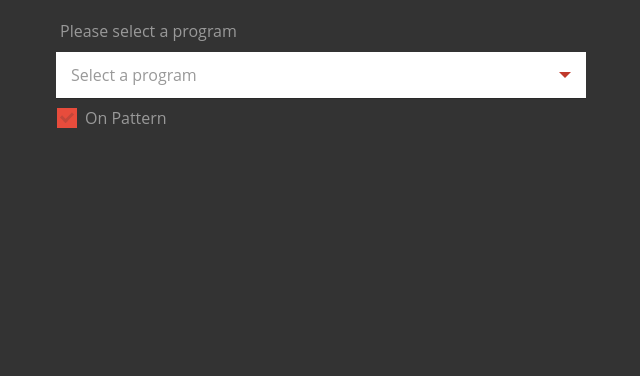
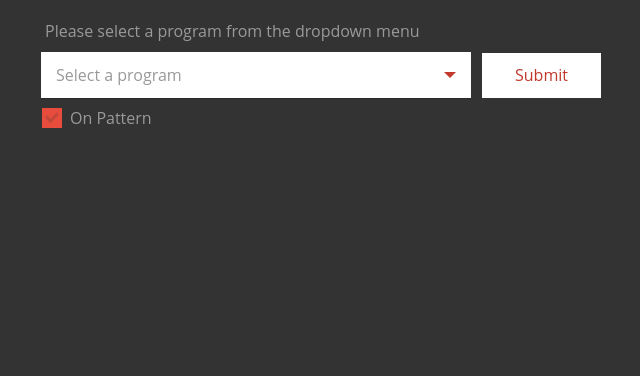
Before and after one commit to duqcyxwd/CourseBuilder, a PHP site: page / in a window 1280 px wide. Shown: the part 44-420 px from the top of the page, without its empty margins (319-959 px from the left). Run offline with PHP 8.4, Linux system fonts and the light colour scheme; data comes from the database, SQL or seed files in the repository; some libraries are stand-ins or nearby versions.

Commit message:
added submit button and fixed onPattern checkbox

```diff
--- a/public/css/main.css
+++ b/public/css/main.css
@@ -47,6 +47,7 @@ header {
 
 #program-name {
 	text-align: center;
+	/*padding-top: 30px;*/
 }
 
 
@@ -66,7 +67,7 @@ header {
 
 .program-select {
 	padding: 10px;
-	width: 530px;
+	width: 560px;
 	margin: 0 auto;
 }
 
@@ -76,15 +77,15 @@ header {
 
 #program-select-dd {
 	float: left;
-	width: 500px;
+	width: 400px;
 	z-index: 9999;
 }
 
 #year-select-dd {
 	float: right;
-	width: 120px;
+	width: 140px;
 	height: 100%;
-	margin-top: 5px;
+	margin-top: 10px;
 }
 
 #program-select-onpattern {
--- /dev/null
+++ b/public/css/submit.css
@@ -0,0 +1,42 @@
+.submit {
+	float:left;
+	margin-left: 10px;
+	position: relative;
+}
+
+.submit label {
+	cursor: pointer;
+	position: absolute;
+	text-align: center;
+	display: inline-block;
+	vertical-align: baseline;
+
+	width: 95px;
+	height: 23px;
+	padding: 11px 12px;
+
+	top: 0;
+  left: 0;
+
+	background: white;
+	color: #C0392B;
+	border: 0.5px solid #333;
+}
+
+
+.submit label:after {
+	width: 9px;
+	height: 5px;
+	/*background: transparent;*/
+	top: 4px;
+	left: 4px;
+	border: 3px solid #333;
+	border-top: none;
+	border-right: none;
+}
+
+
+.submit label:hover {
+	color: white;
+	background-color: #C0392B;
+}
--- a/public/index.php
+++ b/public/index.php
@@ -7,7 +7,7 @@
 
 	<section class="program-select">
 		<div id="program-select-title">
-			Please select a program
+			Please select a program from the dropdown menu
 		</div>
 		<div id="program-select-dd" class="wrapper-dropdown" tabindex="1" onclick="selectProgram(this);">
 			<div id="program-select-subtitle" class="selected-program">
@@ -24,13 +24,19 @@
 			</ul>
 		</div>
 
+		<div class='submit'>
+			<input type="submit" value="Submit" id="submitButton"/>
+			<label for="submitButton">Submit</label>
+		</div>
+
+
 		<div id="year-select-dd" class="wrapper-dropdown" tabindex="1" onclick="selectProgram(this);" style="display:none">
 			<div id="year-select-subtitle">Select a year</div>
 			<ul class="dropdown">
 			<?php foreach ($UNIVERSITY_YEARS as $year): ?>
 
 				<li>
-					<div class='select-year' ><?= $year; ?> Year</div>  <!-- onclick="selectYear(this)" data-year="<?= $year; ?>" -->
+					<div class='select-year' ><?= $year; ?> Year</div>
 				</li>
 
 			<?php endforeach ?>
--- a/public/js/main.js
+++ b/public/js/main.js
@@ -40,10 +40,12 @@ window.onload = function() {
   onPatternCheckbox.onclick = function() {
     toggleVisibility('year-select-dd');
 
+    if (prerequisiteTable)
+      prerequisiteTable.resetSelection();
   }
 
 
-  var selectYearDropDown = document.getElementsByClassName("select-year");
+  var selectYearDropDown = document.getElementsByClassName('select-year');
 
   for (var i = 0; i < selectYearDropDown.length; i++) {
     selectYearDropDown[i].onclick = function() {
@@ -55,6 +57,11 @@ window.onload = function() {
         prerequisiteTable.selectYear(year);
       }
     }
+  }
+
+  var submit = document.getElementById('submit');
+  submit.onclick = function() {
+    // handle submission
   }
 }
 
--- a/public/js/table.js
+++ b/public/js/table.js
@@ -124,11 +124,8 @@ function table(id, numOfYears) {
 
 
   function resetSelection() {
-
-    var selectedCourses = getSelectedCourses();
-
-    for (var i = selectedCourses.length - 1; i >= 0; i--)
-      selectedCourses[i].toggleSelection();
+    for (var i = listOfCourses.length - 1; i >= 0; i--)
+      listOfCourses[i].deselect();
   }
 
 
@@ -144,6 +141,7 @@ function table(id, numOfYears) {
 
 
   function selectYear(year) {
+    resetSelection();
 
     for (var i = listOfCourses.length - 1; i >= 0; i--)
       if (listOfCourses[i].year <= year)
--- a/resources/templates/header.php
+++ b/resources/templates/header.php
@@ -3,6 +3,7 @@
 <head>
 	<title><?php echo $pageTitle; ?></title>
 	<link rel="stylesheet" href="<?php echo ROOT_PATH; ?>/css/main.css" type="text/css">
+	<link rel="stylesheet" href="<?php echo ROOT_PATH; ?>/css/submit.css" type="text/css">
 </head>
 
 <noscript><link rel="stylesheet" type="text/css" href="<?php echo ROOT_PATH . '/css/noJS.css'; ?>"/></noscript>
```
